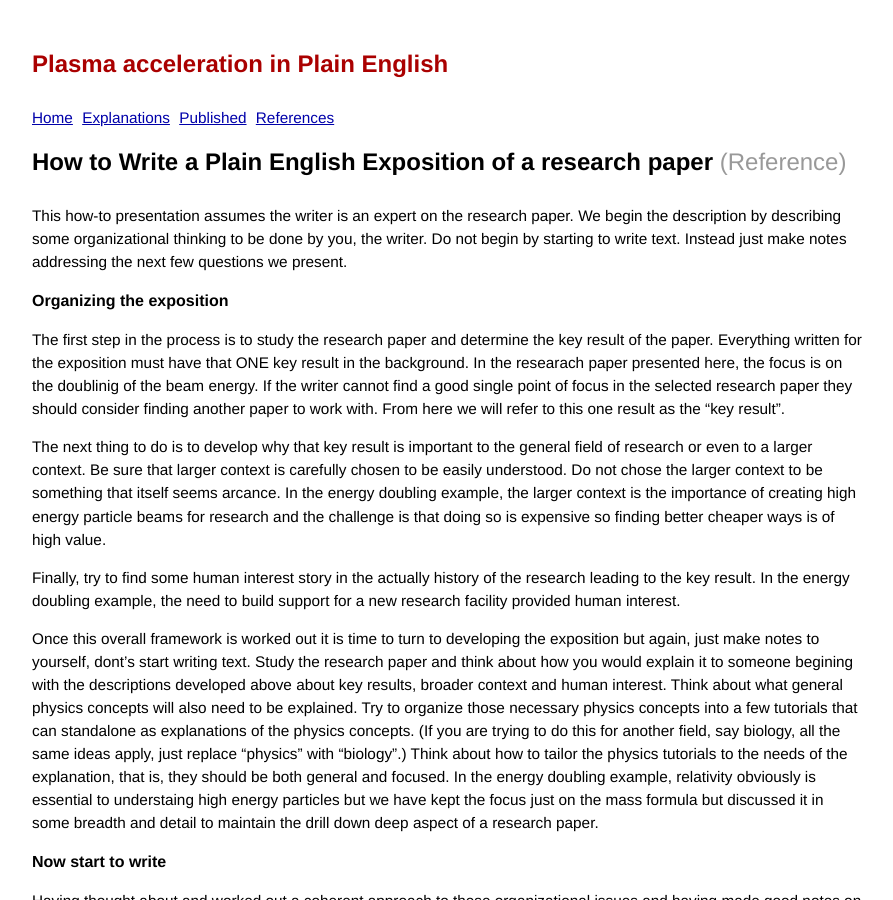
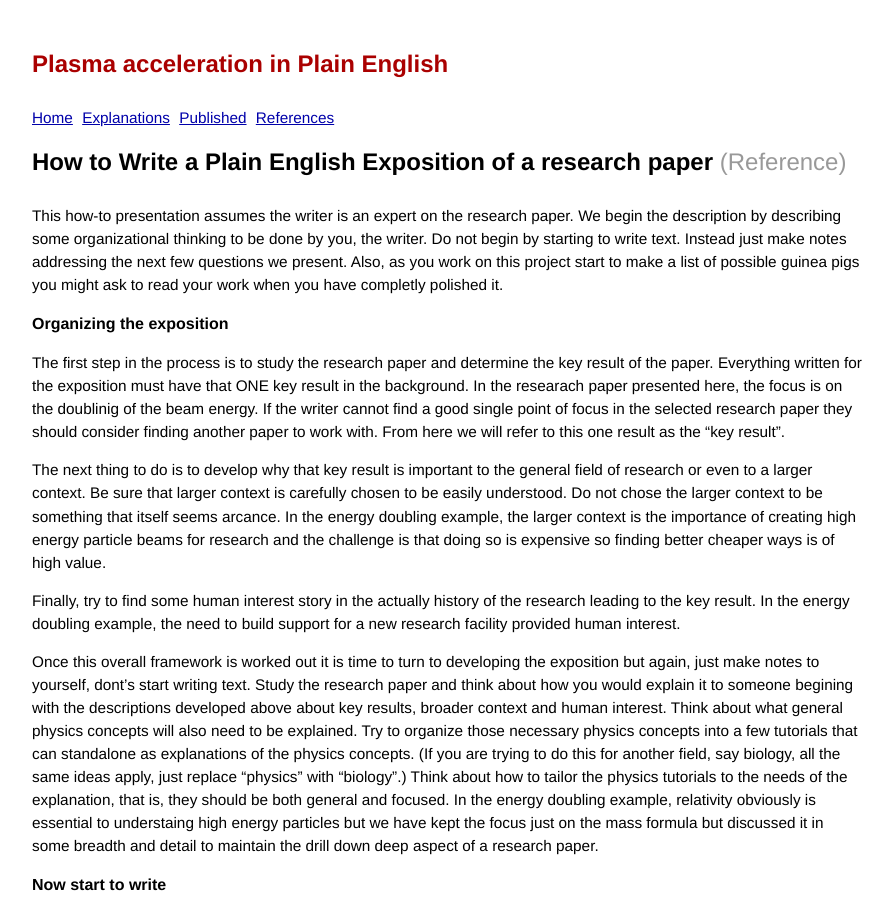
Before and after one commit to grbfacet/facet, a Jekyll site: the page built from how-to-write-a-PEP.md, in a window 1280 px wide and 900 px high. Shown: the whole window, without its empty margins (193-1086 px from the left). Built offline with Jekyll 4.4.1, drawn with Linux system fonts in a browser that asks for light colours; some of the changed text lies outside the part shown.

Commit message:
Update how-to-write-a-PEP.md

```diff
--- a/how-to-write-a-PEP.md
+++ b/how-to-write-a-PEP.md
@@ -5,7 +5,7 @@
 ---
 
 
-This how-to presentation assumes the writer is an expert on the research paper. We begin the description by describing some organizational thinking to be done by you, the writer. Do not begin by starting to write text. Instead just make notes addressing the next few questions we present.
+This how-to presentation assumes the writer is an expert on the research paper. We begin the description by describing some organizational thinking to be done by you, the writer. Do not begin by starting to write text. Instead just make notes addressing the next few questions we present. Also, as you work on this project start to make a list of possible guinea pigs you might ask to read your work when you have completly polished it.
 
 
 #### Organizing the exposition
@@ -42,3 +42,7 @@
 If you intend to create web pages and use hyperlinks you will need to get some technical support person to help you set this up. It is not a simple process that you can learn from a Dummies book and besides, you want to keep your focus on the exposition. Do as much of the writing and revision as possible before putting your work in web pages because editing the content in web pages is a lot less convenient than editing in a word processor.
 
 Once you get the material in the form of a good first draft, and before you convert them to web pages start putting in the documents where you want to have links. That means in one document, mostly the exposition, you will have a link to a location in anothere document, usually a tutorial. If all the documents have been organized into subsections, it will usually work to have a link that goes to a subsection in another document. Noting where all the links originate and where they go to can be done in your text editor before you convert the documents to web pages. Again, the principle is to do as much as possible in a text editor beofre "webifying" your documents because they are a lot harder to read and edit once they are cluttered up with web page html code. To indicate links in the text editor simply stick in your exposition something like [link to bunch integrity section/relativity tutorial] that will later be replaced with the proper html code for the link once the document is in web page format.
+
+#### Your guinea pigs
+
+Do not ask your test guineq pigs to look at your work until you have it completely polished and ready to go. You don't want them to give you feedback on things you already knew yourself needed work. That will distract them from giving you new and helpful insights. On the other hand, it does help to have someone who can read over your draft work to help you catch various kinds of mistakes and errors. Have at least one other expert read it over with great care to spot any subject matter errors, calculational mistakes, etc.
```
